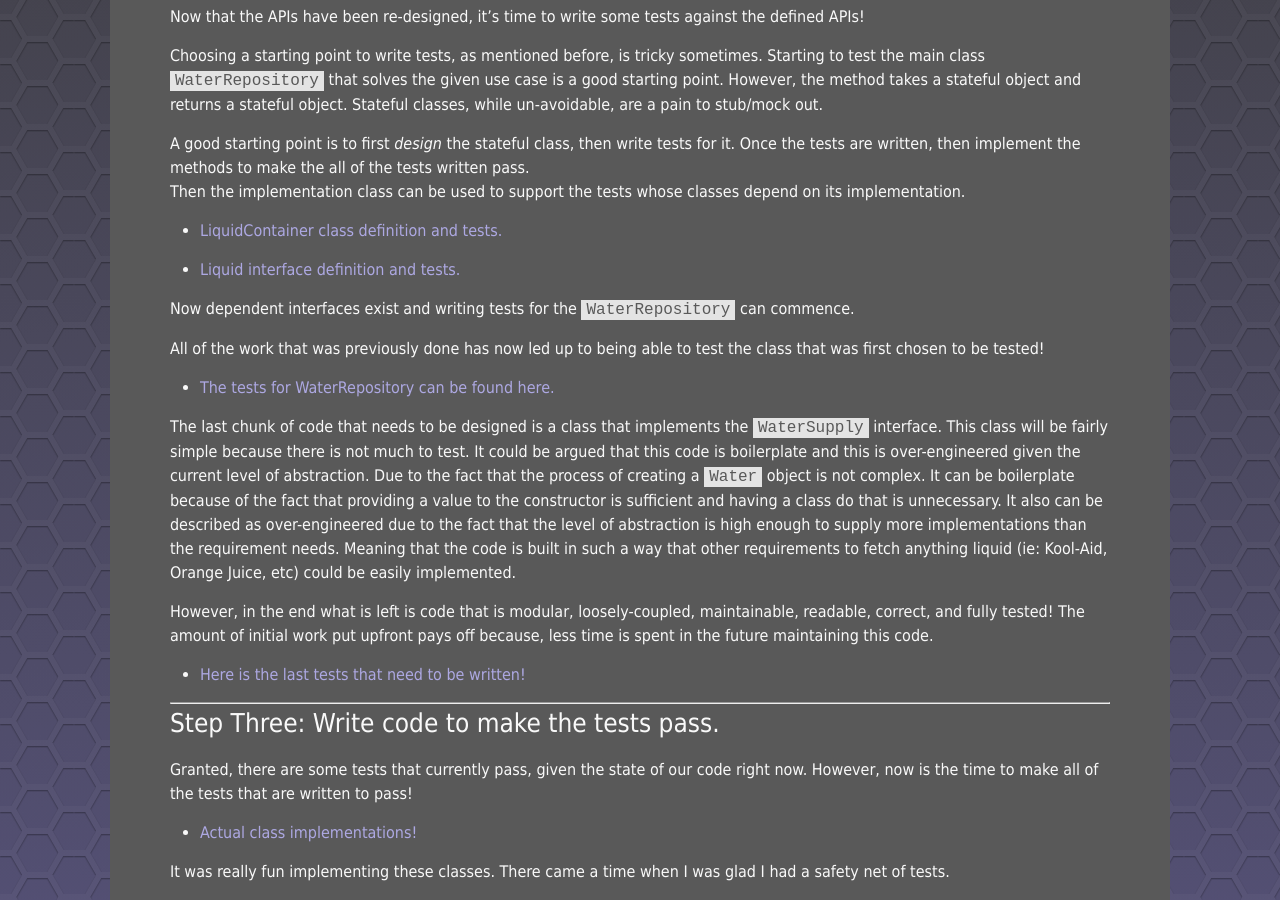
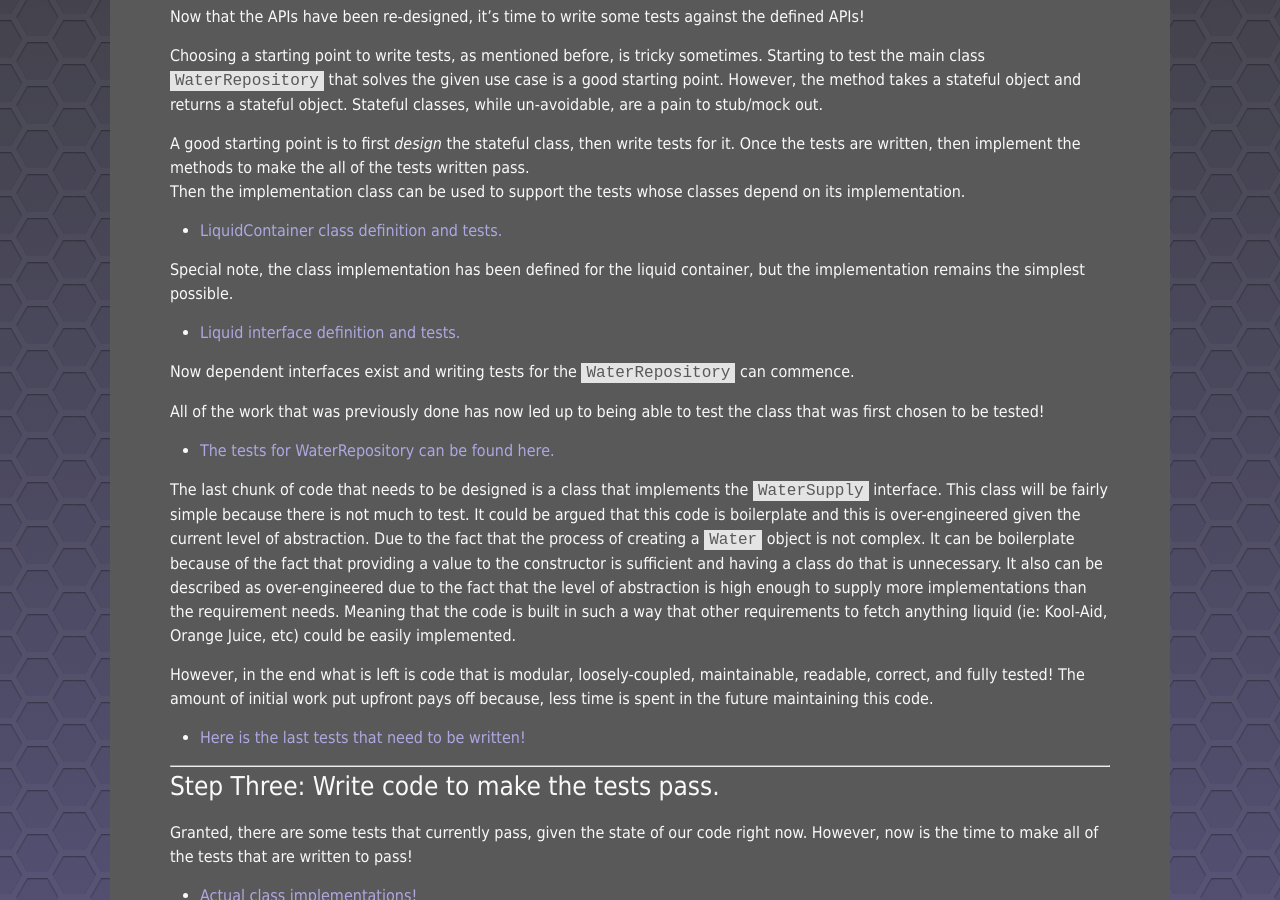
Before and after one commit to Unthrottled/blog, a Jekyll site: the page built from _posts/2017-12-29-Hydration-Driven-Devolpment.md, in a window 1280 px wide and 900 px high, scrolled down 3965 px. Built offline with Jekyll 4.4.1, drawn with Linux system fonts in a browser that asks for light colours.

Commit message:
Disclamer!

```diff
--- a/_posts/2017-12-29-Hydration-Driven-Devolpment.md
+++ b/_posts/2017-12-29-Hydration-Driven-Devolpment.md
@@ -190,6 +190,8 @@ Then the implementation class can be used to support the tests whose classes dep
 
 - [LiquidContainer class definition and tests.]({{site.url}}/code/hdd/container_impl.html)
 
+Special note, the class implementation has been defined for the liquid container, but the implementation remains the simplest possible.
+
 - [Liquid interface definition and tests.]({{site.url}}/code/hdd/liquid_tests.html)
 
 Now dependent interfaces exist and writing tests for the `WaterRepository` can commence.
@@ -210,7 +212,6 @@ However, in the end what is left is code that is modular, loosely-coupled, maint
 The amount of initial work put upfront pays off because, less time is spent in the future maintaining this code.
 
 - [Here is the last tests that need to be written\!]({{site.url}}/code/hdd/water_supply.html)
-
 
 ---
 
```
